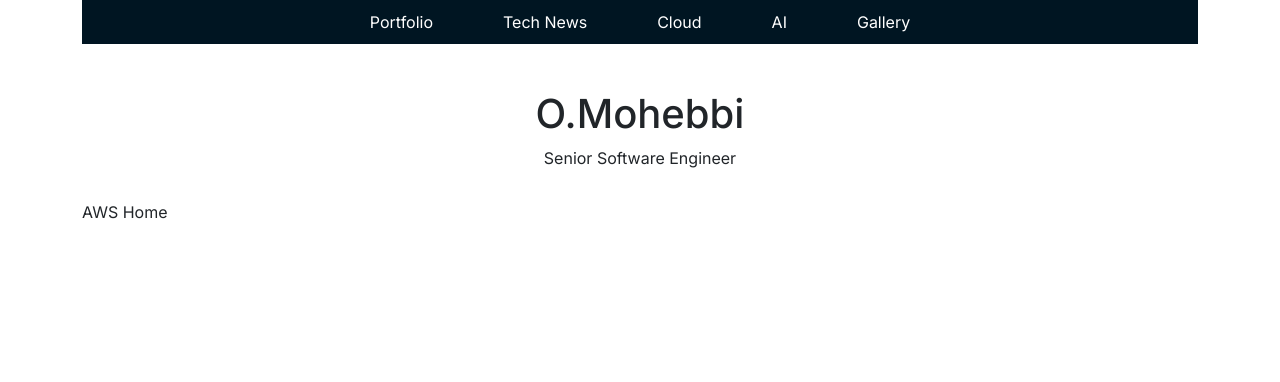
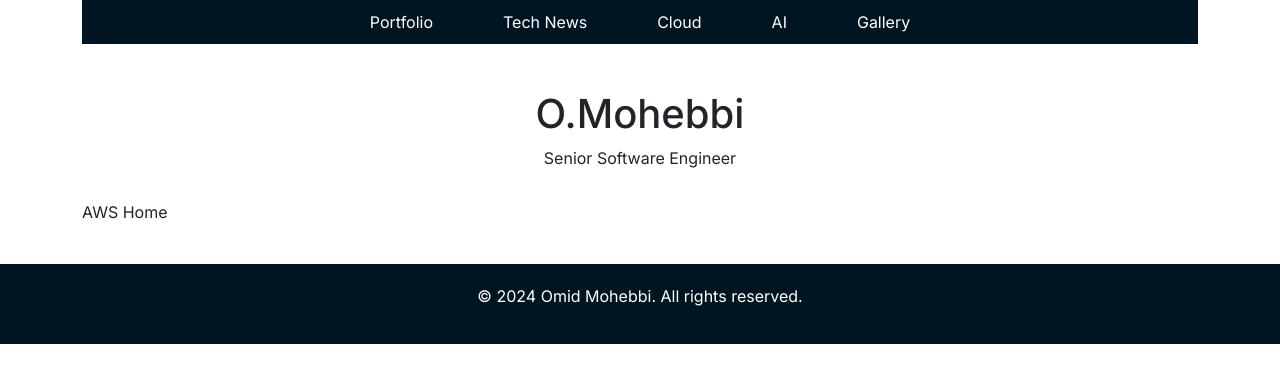
Before and after one commit to omidmohebbise/omidmohebbise.github.io, a Next.js app: page /aws in a window 1280 px wide. Shown: the top 382 px of the page. Built offline with nearby package versions, Linux system fonts and the light colour scheme.

Commit message:
move footer to layout

```diff
--- a/src/app/layout.tsx
+++ b/src/app/layout.tsx
@@ -4,6 +4,7 @@ import { Inter } from "next/font/google";
 import "./globals.css";
 import 'bootstrap/dist/css/bootstrap.min.css';
 import NavBar from "@/components/NavBar";
+import Footer from "@/components/footer/footer";
 
 
 const inter = Inter({ subsets: ["latin"] });
@@ -27,7 +28,7 @@ export default function RootLayout({
             {children}
           </div>
         </div>
-
+        <Footer />
       </body>
     </html>
   );
--- a/src/app/page.tsx
+++ b/src/app/page.tsx
@@ -13,7 +13,7 @@ export default function Home() {
       <Experiences />
       <Educations />
       <Contact />
-      <Footer />
+
     </div>
   );
 }
```
